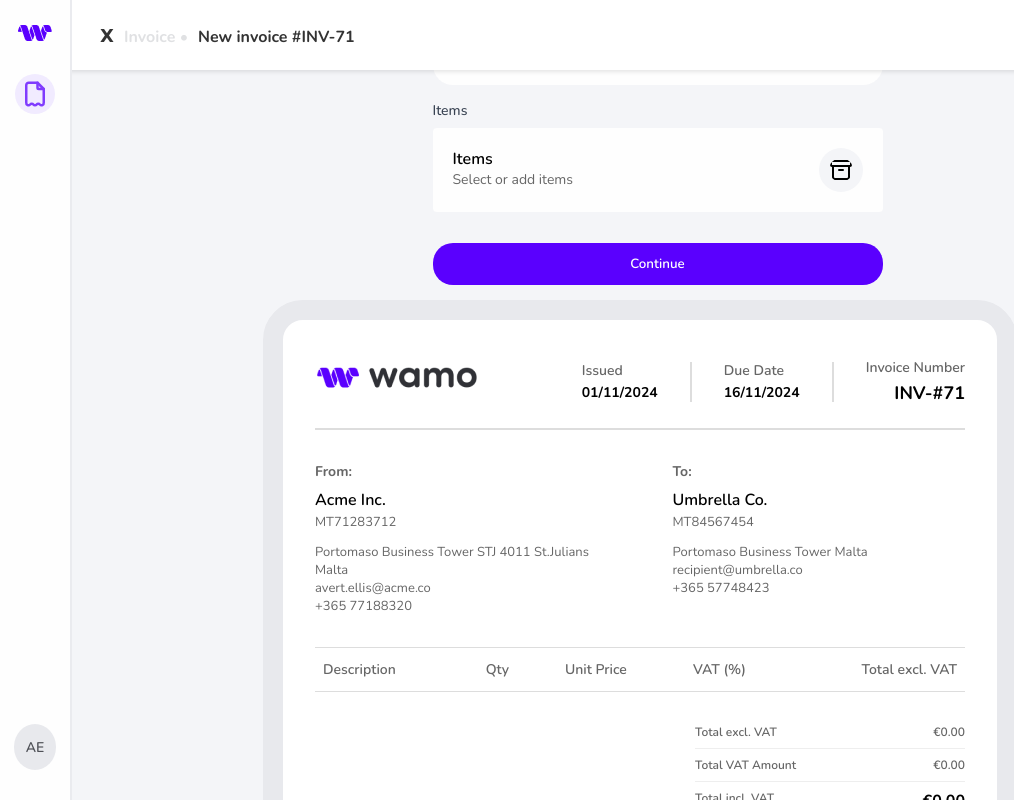
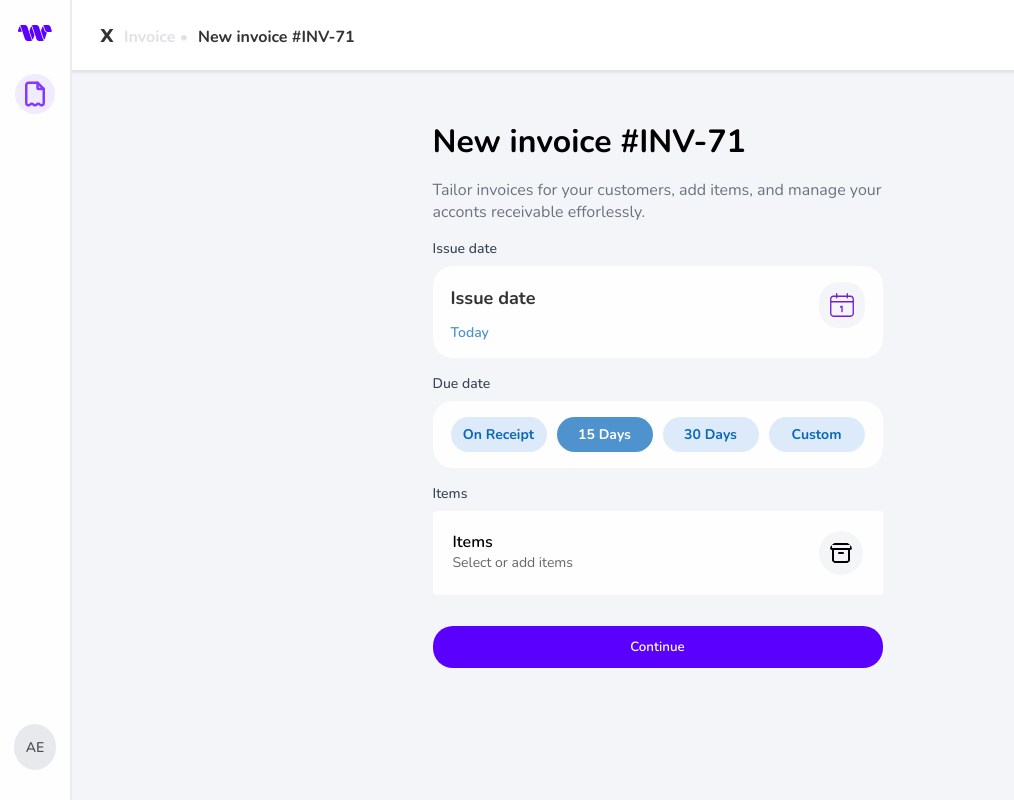
Before and after one commit to ErmanBALKAN/Invoice-App, a React (Create React App) app: page / in a window 1280 px wide. Shown: the top 800 px of the page, without its empty margins (0-1014 px from the left). Built offline with nearby package versions, Linux system fonts and the light colour scheme.

Commit message:
input bug fix

```diff
--- a/src/components/invoice/InvoiceForm.jsx
+++ b/src/components/invoice/InvoiceForm.jsx
@@ -309,8 +309,7 @@
                     <AmountInput
                       {...register(`items.${fields.length - 1}.amount`, {
                         onChange: (e) => {
-                          // Remove non-numeric characters except decimal point
-                          e.target.value = e.target.value.replace(/[eE+-]/, '');
+                          e.target.value = e.target.value.replace(/[eE+-]/gi, '');
                           clearErrors(`items.${fields.length - 1}.amount`);
                         }
                       })}
@@ -319,7 +318,7 @@
                       min="0"
                       step="0.01"
                       onKeyDown={(e) => {
-                        if (e.key === 'e' || e.key === '+' || e.key === '-') {
+                        if (['e', 'E', '+', '-'].includes(e.key)) {
                           e.preventDefault();
                         }
                       }}
@@ -353,8 +352,7 @@
                   <ItemInput
                     {...register(`items.${fields.length - 1}.quantity`, {
                       onChange: (e) => {
-                        // Remove non-numeric characters
-                        e.target.value = e.target.value.replace(/[eE+-]/, '');
+                        e.target.value = e.target.value.replace(/[eE+-]/gi, '');
                         clearErrors(`items.${fields.length - 1}.quantity`);
                       }
                     })}
@@ -363,7 +361,7 @@
                     min="0"
                     step="1"
                     onKeyDown={(e) => {
-                      if (e.key === 'e' || e.key === '+' || e.key === '-') {
+                      if (['e', 'E', '+', '-'].includes(e.key)) {
                         e.preventDefault();
                       }
                     }}
--- a/src/components/invoice/invoiceForm.styles.js
+++ b/src/components/invoice/invoiceForm.styles.js
@@ -2,7 +2,8 @@
 
 export const ContainerForm = styled.div`
   width: 100%;
-  height: 90vh;
+  min-height: 900px;
+  max-height: 900px;
   display: flex;
   align-items: flex-start;
   padding-right: 15px;
--- a/src/components/invoice/invoicePreview.styles.js
+++ b/src/components/invoice/invoicePreview.styles.js
@@ -3,6 +3,7 @@
 export const ContainerPreview = styled.div`
   width: 650px;
   min-height: 900px;
+  max-height: 900px;
   background-color: white;
   padding: 2rem;
   border: 20px solid #E8E9ED;
--- a/src/pages/invoicePage.styles.js
+++ b/src/pages/invoicePage.styles.js
@@ -3,7 +3,7 @@
 export const Container = styled.div`
   background-color: #f4f5f8;
   width: calc(100% - 70px);
-  max-height: 100vh;
+  min-height: 92vh;
   margin-left: 80px;
   margin-top: 100px;
   display: flex;
```
